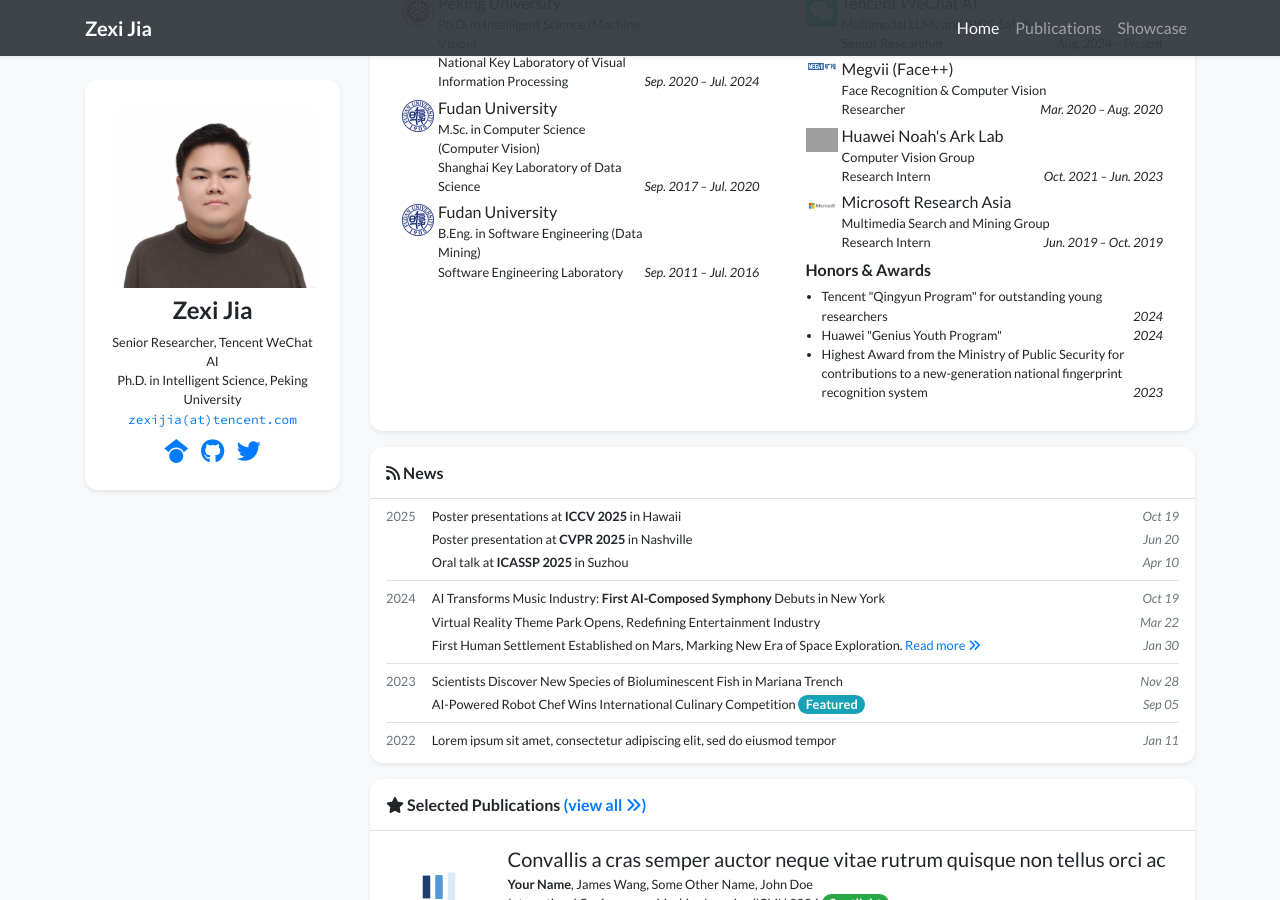
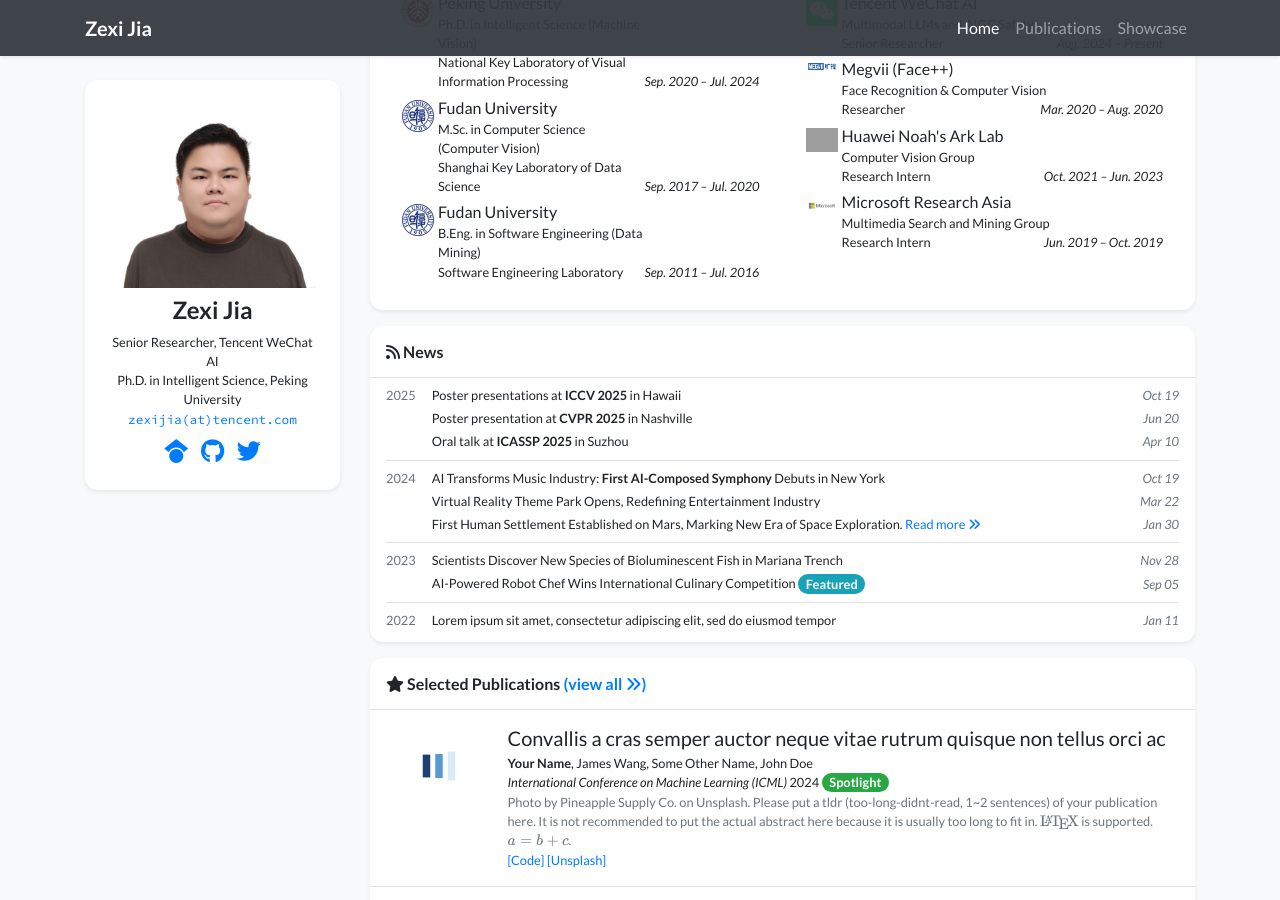
Before and after one commit to zexiJia/zexijia.github.io, a Jekyll site: the page built from index.html, in a window 1280 px wide and 900 px high, scrolled down 692 px. Built offline with Jekyll 4.4.1, drawn with Linux system fonts in a browser that asks for light colours; nearby versions of some CDN libraries; a style sheet for code colours, icons or effects is not loaded; grey boxes are pictures that could not be loaded.

```diff
--- a/_data/profile.yml
+++ b/_data/profile.yml
@@ -82,12 +82,3 @@
     logo: /assets/images/badges/msra.png
     position: Research Intern
     date: Jun. 2019 – Oct. 2019
-
-
-awards:
-  - name: Tencent "Qingyun Program" for outstanding young researchers
-    date: 2024
-  - name: Huawei "Genius Youth Program"
-    date: 2024
-  - name: Highest Award from the Ministry of Public Security for contributions to a new-generation national fingerprint recognition system
-    date: 2023
```
